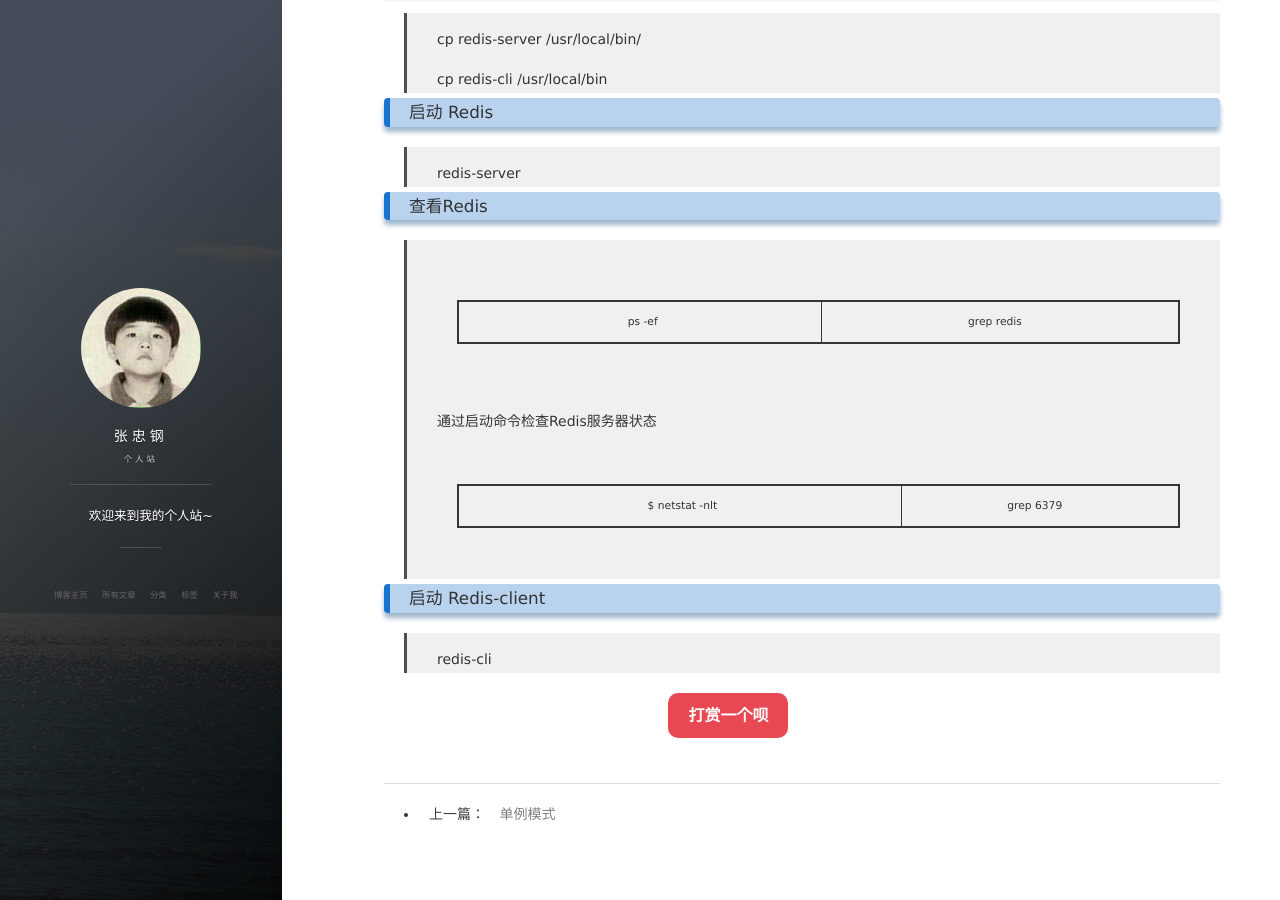
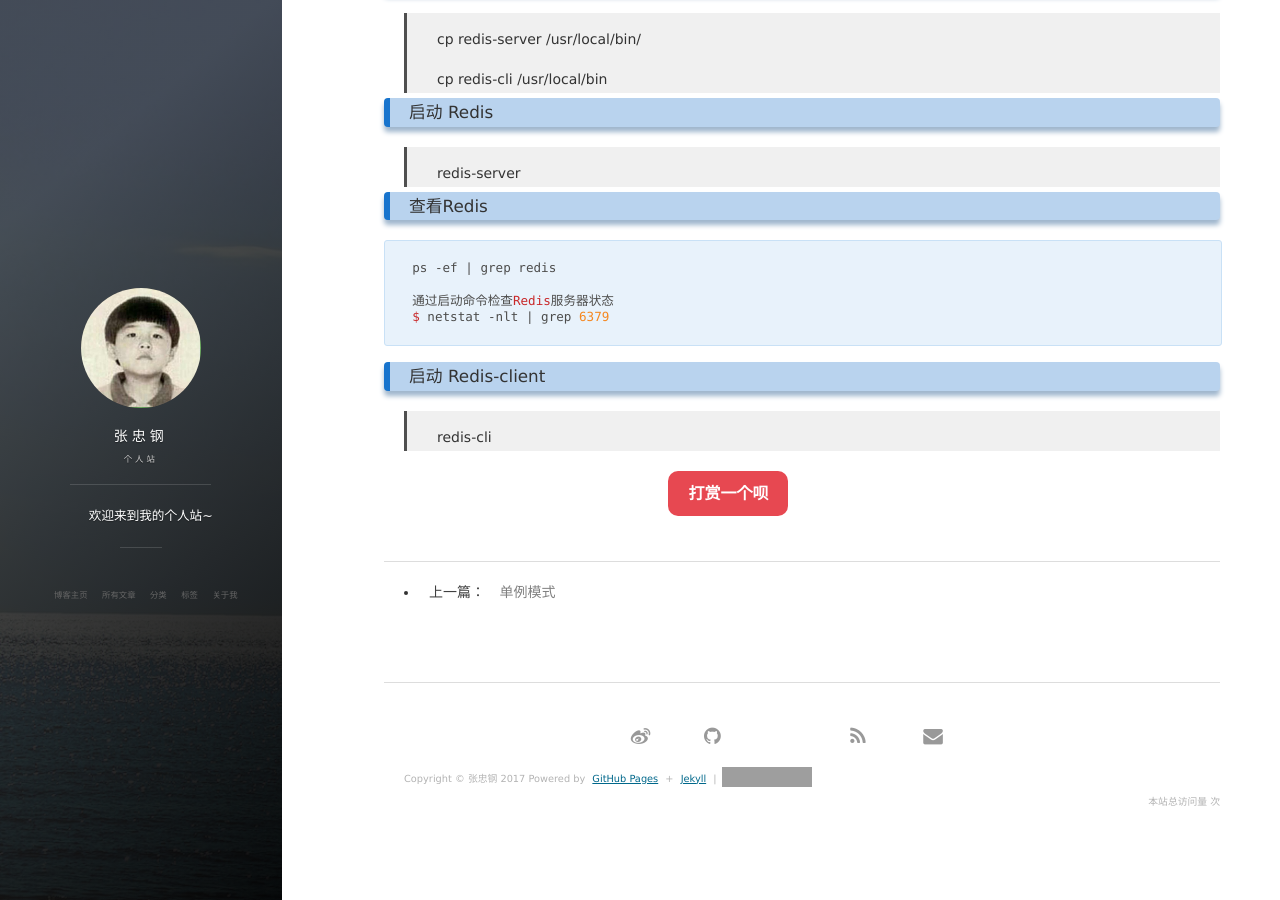
Before and after one commit to zhzhgang/zhzhgang.github.io, a Jekyll site: the page built from _posts/2017-04-01-LearnRedis.md, in a window 1280 px wide and 900 px high, scrolled down 1143 px. Built offline with Jekyll 4.4.1, drawn with Linux system fonts in a browser that asks for light colours; nearby versions of some CDN libraries; comment, search, counter and statistics services are not loaded; grey boxes are pictures that could not be loaded.

```diff
--- a/_posts/2017-04-01-LearnRedis.md
+++ b/_posts/2017-04-01-LearnRedis.md
@@ -71,11 +71,10 @@ Redis 提供了丰富的数据结构：lists, sets, ordered sets, hashes, string
 
 ### 查看Redis
 
-> ps -ef | grep redis
+	ps -ef | grep redis
 
-> 通过启动命令检查Redis服务器状态
->
-> $ netstat -nlt | grep 6379
+	通过启动命令检查Redis服务器状态
+	$ netstat -nlt | grep 6379
 
 ### 启动 Redis-client
 
```
